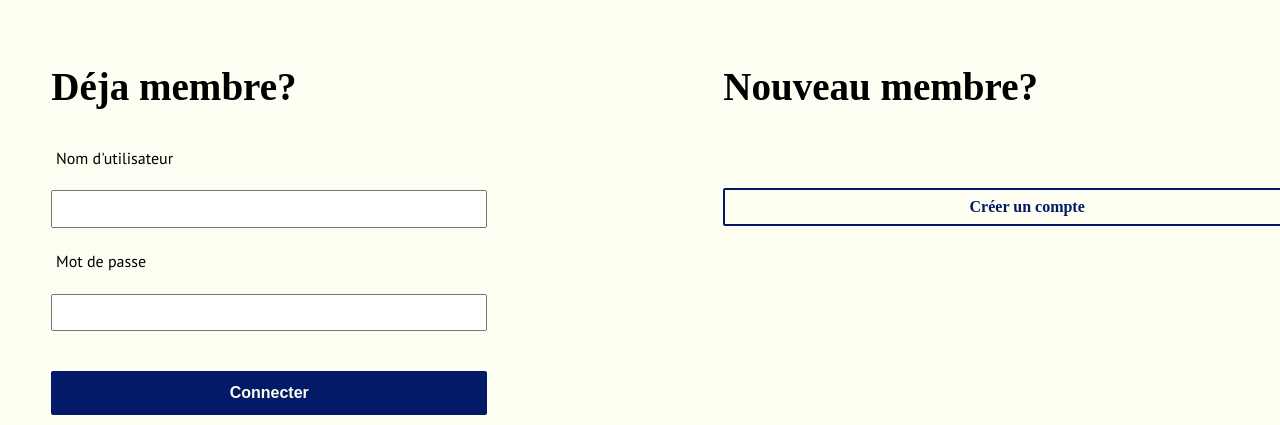
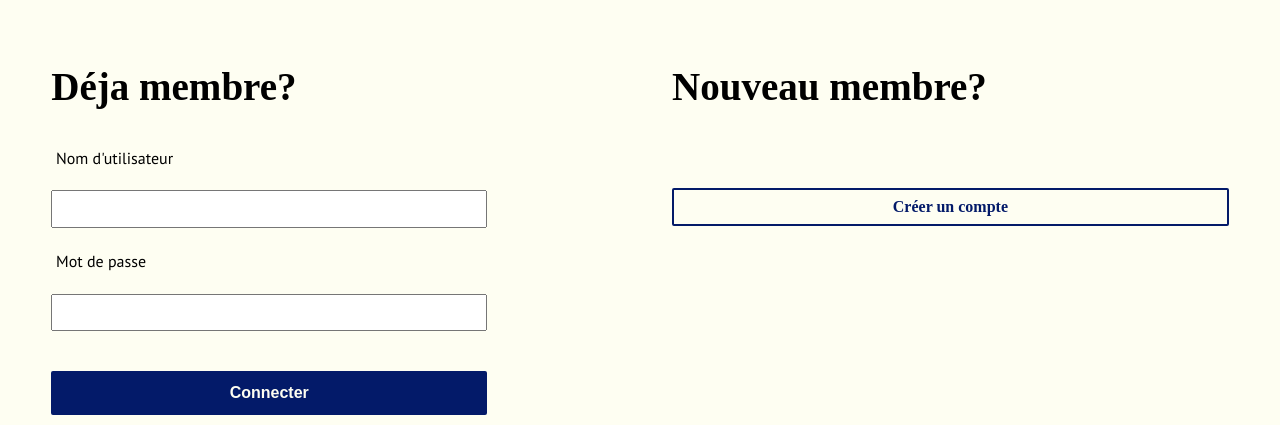
Before and after one commit to f-simard/stampee, a PHP site: page /stampee/connexion in a window 1280 px wide; the page is wider, and only the part inside the window is pictured. Shown: the part 183-608 px from the top of that part. Run offline with PHP 8.4, Linux system fonts and the light colour scheme; some libraries are stand-ins or nearby versions.

Commit message:
ajouter border-box au parent de grille--2

```diff
--- a/views/auth/index.php
+++ b/views/auth/index.php
@@ -1,6 +1,6 @@
 {{ include('layouts/entete.php' , {titre: 'Connexion'}) }}
 
-<main class="grille--2">
+<main class="grille--2 box">
 	<div class="section">
 		<h2>Déja membre?</h2>
 		<form class="formulaire formulaire_etroit" method="post" novalidate>
--- a/views/enchere/voir.php
+++ b/views/enchere/voir.php
@@ -1,5 +1,5 @@
 {{ include('layouts/entete.php' , {titre: 'Details'}) }}
-<main class="grille--2">
+<main class="grille--2 box">
 	<section class="enchere">
 		<div class="titre-favori">
 			<section>
--- a/views/pages/propos.php
+++ b/views/pages/propos.php
@@ -6,7 +6,7 @@
 	<button class="bouton" data-couleur="secondaire">Bio &#10097;</button>
 	<button class="bouton" data-couleur="secondaire">Equipe &#10097;</button>
 </div>
-<main>
+<main class="box">
 	<section class="texte-image">
 		<picture>
 			<img src="{{asset}}/img/philatelie.jpg" alt="image pour philatelie">
```
